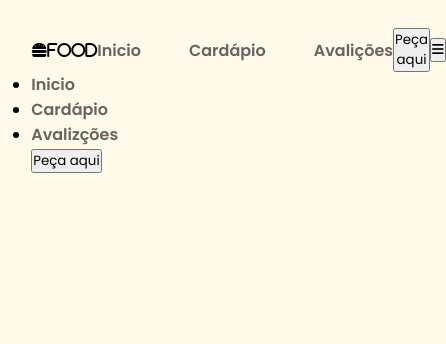
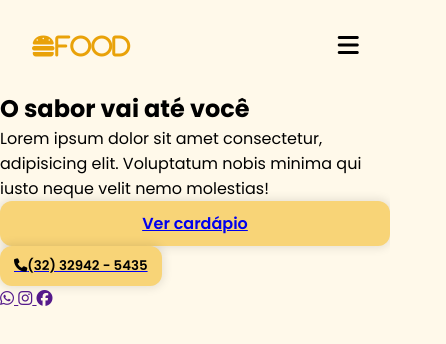
Before and after one commit to ByteData96/landing-page, a plain HTML site: page index.html in a window 390 px wide. Shown: the whole page, 446 px wide, since content can reach past the window. Drawn offline with nearby package versions, Linux system fonts and the light colour scheme.

Commit message:
adicionando funcionalidades atrasves de jquery

```diff
--- a/index.html
+++ b/index.html
@@ -6,15 +6,17 @@
     <link rel="stylesheet" href="https://cdnjs.cloudflare.com/ajax/libs/font-awesome/6.7.2/css/all.min.css" integrity="sha512-Evv84Mr4kqVGRNSgIGL/F/aIDqQb7xQ2vcrdIwxfjThSH8CSR7PBEakCr51Ck+w+/U6swU2Im1vVX0SVk9ABhg==" crossorigin="anonymous" referrerpolicy="no-referrer" />
     <link rel="stylesheet" href="src/styles/styles.css">
     <link rel="stylesheet" href="src/styles/header.css">
+
+    <script src="https://cdnjs.cloudflare.com/ajax/libs/jquery/3.7.1/jquery.min.js" integrity="sha512-v2CJ7UaYy4JwqLDIrZUI/4hqeoQieOmAZNXBeQyjo21dadnwR+8ZaIJVT8EE2iyI61OV8e6M8PP2/4hpQINQ/g==" crossorigin="anonymous" referrerpolicy="no-referrer"></script>
     <title>Landing page</title>
 </head>
 <body>
     <header>
         <nav id="navbar">
-            <i class="fa-solid fa-burger" id="nav_log">food</i>
+            <i class="fa-solid fa-burger" id="nav_logo">food</i>
 
             <ul id="nav_list">
-                <li class="nav-item">
+                <li class="nav-item active">
                     <a href="#home">Inicio</a>
                 </li>
                 <li class="nav-item">
@@ -52,5 +54,52 @@
             </button>
         </div>
     </header>
+
+    <main id="content">
+        <section id="home">
+            <div id="cta">
+                <h1 class="title">
+                    O sabor vai até
+                    <span>você</span>
+                </h1>
+
+                <p class="description">
+                    Lorem ipsum dolor sit amet consectetur, adipisicing elit.
+                    Voluptatum nobis minima qui iusto neque velit nemo molestias!
+                </p>
+                <div id="cta_buttons">
+                    <a href="#" class="btn-default">
+                        Ver cardápio
+                    </a>
+
+                    <a href="tel:+5555555" id="phone_button">
+                    <button class="btn-default">
+                        <i class="fa-solid fa-phone"></i>
+                        (32) 32942 - 5435
+                    </button>
+                    </a>
+                </div>
+
+                <div class="social-media-buttons">
+                    <a href="">
+                        <i class="fa-brands fa-whatsapp"></i>
+                    </a>
+
+                    <a href="">
+                        <i class="fa-brands fa-instagram"></i>
+                    </a>
+
+                    <a href="">
+                        <i class="fa-brands fa-facebook"></i>
+                    </a>
+                </div>
+            </div>
+            <div id="banner">
+
+            </div>
+        </section>
+    </main>
+
+    <script src="src/javascript/script.js"></script>
 </body>
 </html>
--- a/src/javascript/script.js
+++ b/src/javascript/script.js
@@ -0,0 +1,6 @@
+$(document).ready(function() {
+    $('#mobile_btn').on('click', function (){
+        $('#mobile_menu').toggleClass('active');
+        $('#mobile_btn').find.toggleClass('fa-x');
+    })
+})
--- a/src/styles/header.css
+++ b/src/styles/header.css
@@ -30,3 +30,49 @@ header {
     color: #1d1d1dad;
     font-weight: 600;
 }
+
+.nav-item.active a {
+    color: #1d1d1d;
+    border-bottom: 3px solid #ffe100;
+}
+
+#mobile_btn {
+    display: none;
+}
+
+#mobile_menu {
+    display: none;
+}
+
+@media screen and (max-width: 1170px){
+    #nav_list,
+    #navbar .btn-default {
+        display: none;
+    }
+    #mobile_btn {
+        display: block;
+        border: none;
+        background-color: transparent;
+        font-size: 1.5rem;
+        cursor: pointer;
+    }
+
+    #mobile_menu.active {
+        display: flex;
+        flex-direction: column;
+        align-items: center;
+    }
+
+    #mobile_nav_list {
+        display: flex;
+        flex-direction: column;
+        gap: 12px;
+        margin: 12px 0px;
+    }
+
+    #mobile_nav_list .nav-item {
+        list-style: none;
+        text-align: center;
+    }
+
+}
--- a/src/styles/styles.css
+++ b/src/styles/styles.css
@@ -10,3 +10,21 @@
 body {
     background-color: #fff9ea;
 }
+
+.btn-default {
+    border: none;
+    display: flex;
+    align-items: center;
+    justify-content: center;
+    background-color: #ffcb45;
+    border-radius: 12px;
+    padding: 10px 14px;
+    font-weight: 600;
+    box-shadow: 0px 0px 10px 2px rgba(0, 0, 0, 0.1);
+    cursor: pointer;
+    transition: background-color .3s ease;
+}
+
+.btn-default {
+    background-color: #f8d477;
+}
```
